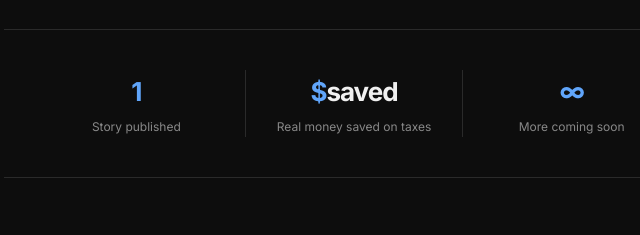
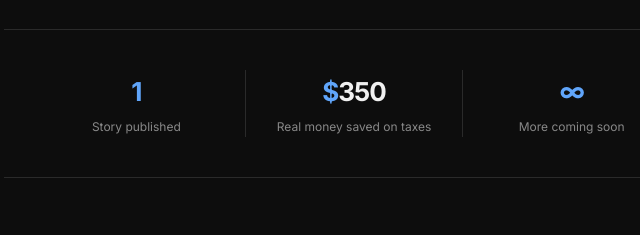
Before and after one commit to shreyshah501/shreyshah501.github.io, a plain HTML site: page index.html in a window 1280 px wide. Shown: the part 754-989 px from the top of the page, 286-926 px from the left. Drawn offline with Linux system fonts and the light colour scheme.

Commit message:
Update savings stat to $350

```diff
--- a/index.html
+++ b/index.html
@@ -107,7 +107,7 @@
 <hr />
 <div class="stats">
   <div class="stat"><div class="stat-number"><span>1</span></div><div class="stat-label">Story published</div></div>
-  <div class="stat"><div class="stat-number"><span>$</span>saved</div><div class="stat-label">Real money saved on taxes</div></div>
+  <div class="stat"><div class="stat-number"><span>$</span>350</div><div class="stat-label">Real money saved on taxes</div></div>
   <div class="stat"><div class="stat-number"><span>&#x221E;</span></div><div class="stat-label">More coming soon</div></div>
 </div>
 <hr />
```
